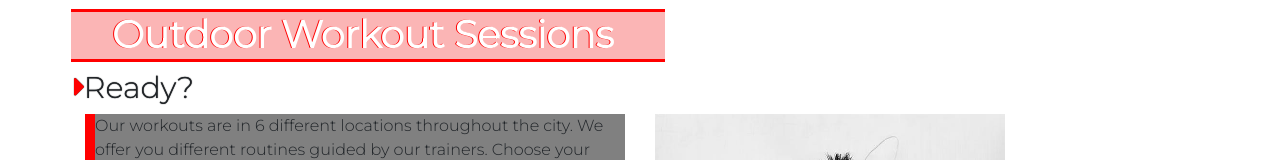
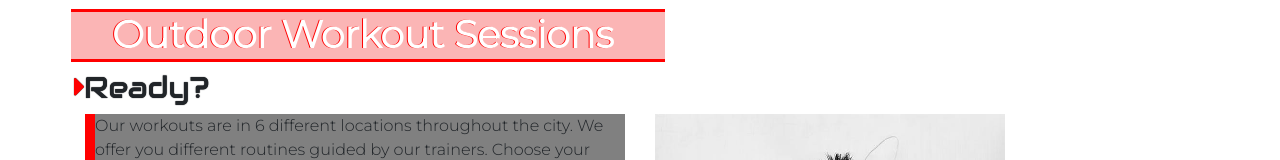
Before and after one commit to mdnrita/SHAPE, a plain HTML site: page index.html in a window 1280 px wide. Shown: the part 453-613 px from the top of the page. Drawn offline with nearby package versions, Linux system fonts and the light colour scheme.

Commit message:
style_countdown-header-fontfamily-change

```diff
--- a/assets/css/style.css
+++ b/assets/css/style.css
@@ -136,6 +136,7 @@ i{
 }
 
 .countdown-headers{
+    font-family: Audiowide, 'sans-serif';
     margin-left: 74px;
     font-size: 30px;
     text-shadow: 0 0 1px black;
```
